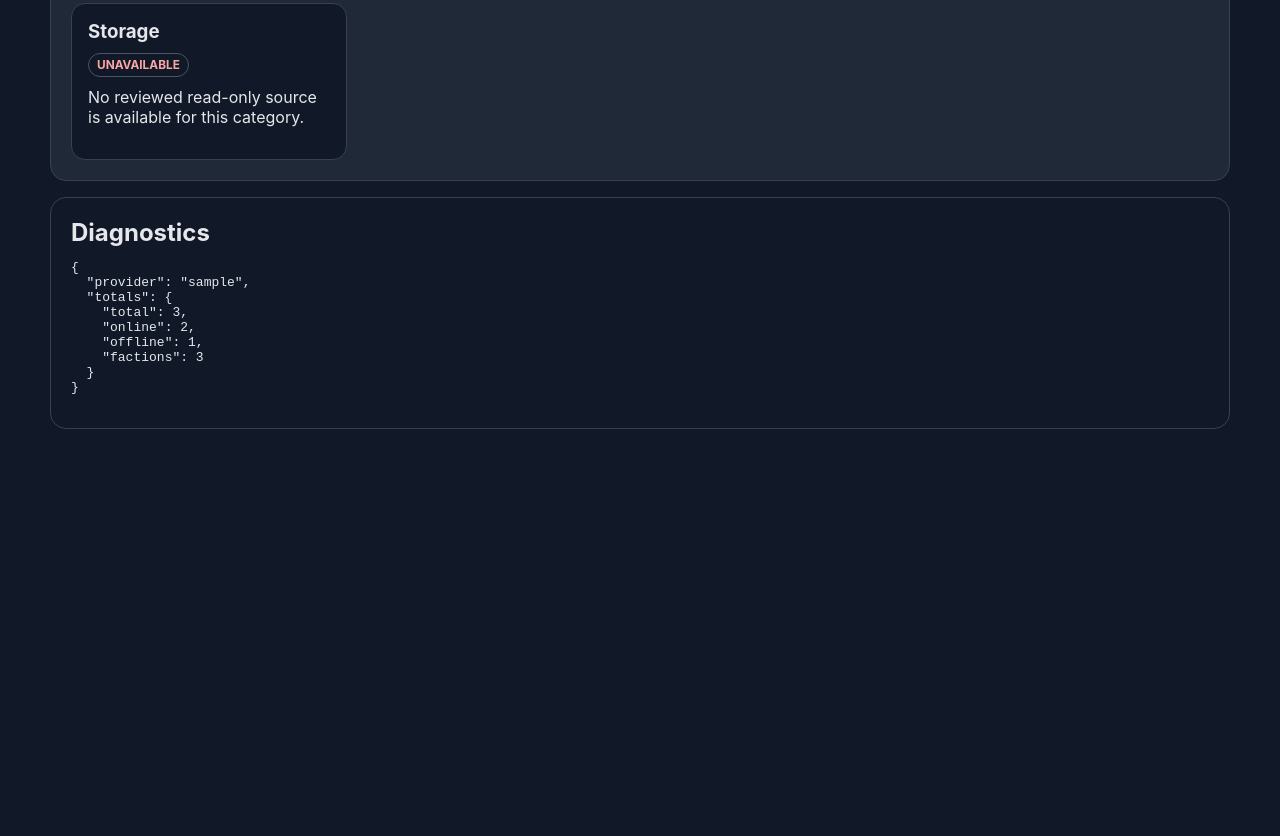
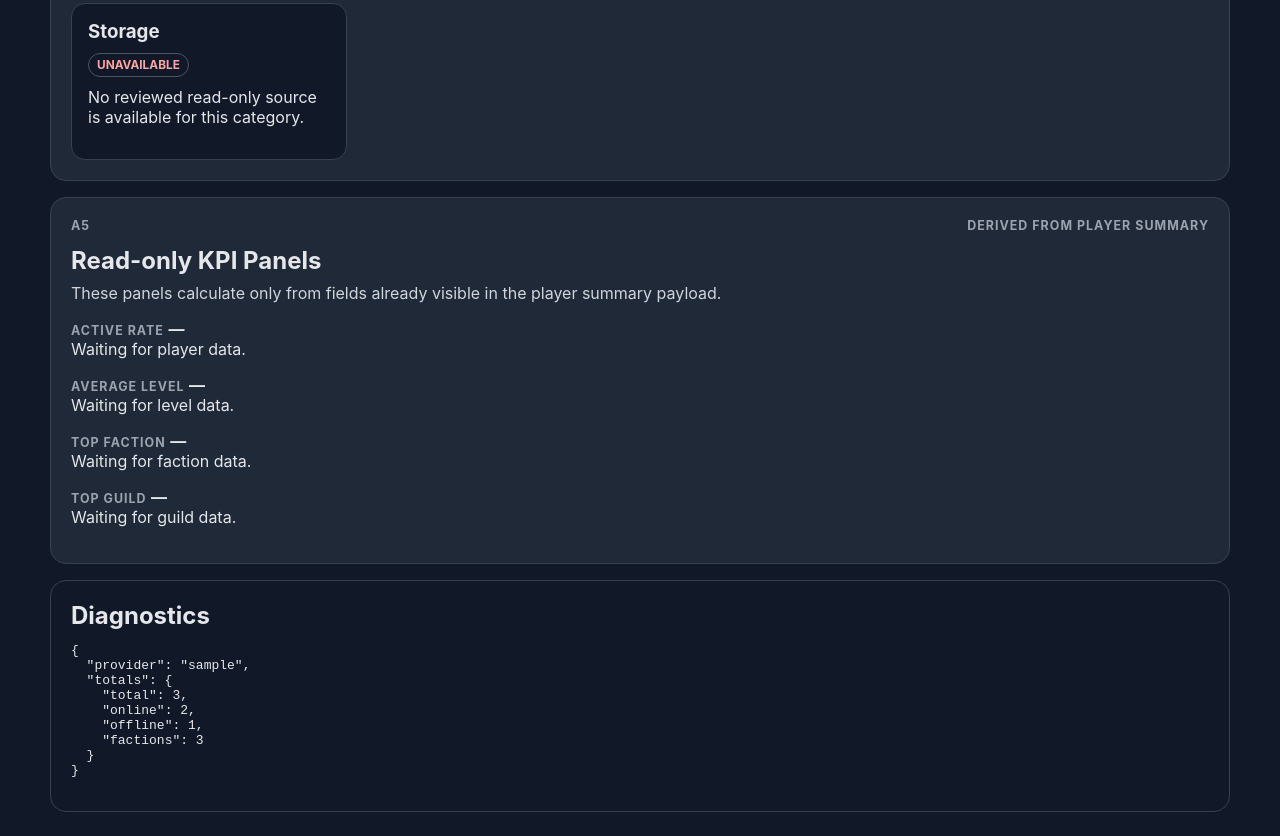
Before and after one commit to yacketrj/dune-ops-observability-addon, a plain HTML site: page web/index.html in a window 1280 px wide. Shown: the part 881-1717 px from the top of the page. Before the commit the page ends 1334 px from the top, so only its background shows below. Drawn offline with Linux system fonts and the light colour scheme.

Commit message:
Add read-only KPI panel markup

```diff
--- a/web/index.html
+++ b/web/index.html
@@ -103,6 +103,39 @@
       </div>
     </section>
 
+    <section class="card">
+      <div class="section-heading">
+        <div>
+          <p class="eyebrow">A5</p>
+          <h2>Read-only KPI Panels</h2>
+        </div>
+        <p class="provider-label">Derived from player summary</p>
+      </div>
+      <p class="section-copy">These panels calculate only from fields already visible in the player summary payload.</p>
+      <div class="kpi-grid" aria-label="Read-only KPI panels">
+        <article class="kpi-card">
+          <span class="metric-label">Active Rate</span>
+          <strong id="kpi-active-rate">—</strong>
+          <p id="kpi-active-rate-note">Waiting for player data.</p>
+        </article>
+        <article class="kpi-card">
+          <span class="metric-label">Average Level</span>
+          <strong id="kpi-average-level">—</strong>
+          <p id="kpi-average-level-note">Waiting for level data.</p>
+        </article>
+        <article class="kpi-card">
+          <span class="metric-label">Top Faction</span>
+          <strong id="kpi-top-faction">—</strong>
+          <p id="kpi-top-faction-note">Waiting for faction data.</p>
+        </article>
+        <article class="kpi-card">
+          <span class="metric-label">Top Guild</span>
+          <strong id="kpi-top-guild">—</strong>
+          <p id="kpi-top-guild-note">Waiting for guild data.</p>
+        </article>
+      </div>
+    </section>
+
     <section class="card diagnostics-card">
       <h2>Diagnostics</h2>
       <pre id="output"></pre>
```
